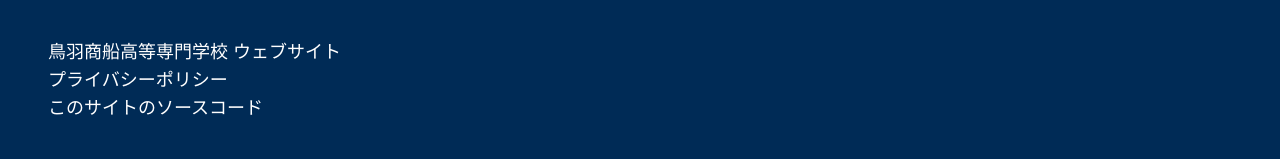
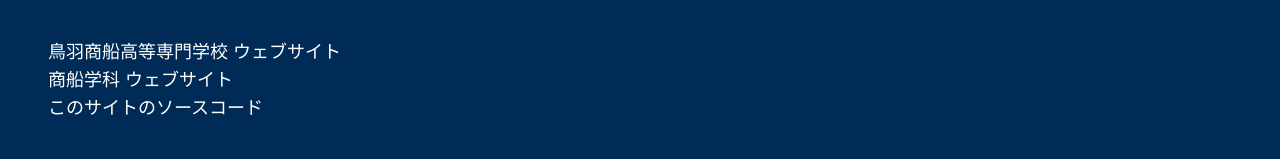
Before and after one commit to takara2314/3rd-tobamaru-lastyear, a SvelteKit app: page /contact in a window 1280 px wide. Shown: the part 717-876 px from the top of the page. Built offline with nearby package versions, Linux system fonts and the light colour scheme; a web font is replaced by a local one.

Commit message:
Change: プライバシーポリシーの代わりに商船学科のページに飛べるように

```diff
--- a/src/routes/+layout.svelte
+++ b/src/routes/+layout.svelte
@@ -167,8 +167,8 @@
       </a>
     </li>
     <li>
-      <a href="/#">
-        プライバシーポリシー
+      <a href="https://www.maritime.toba-cmt.ac.jp/">
+        商船学科 ウェブサイト
       </a>
     </li>
     <li>
```
